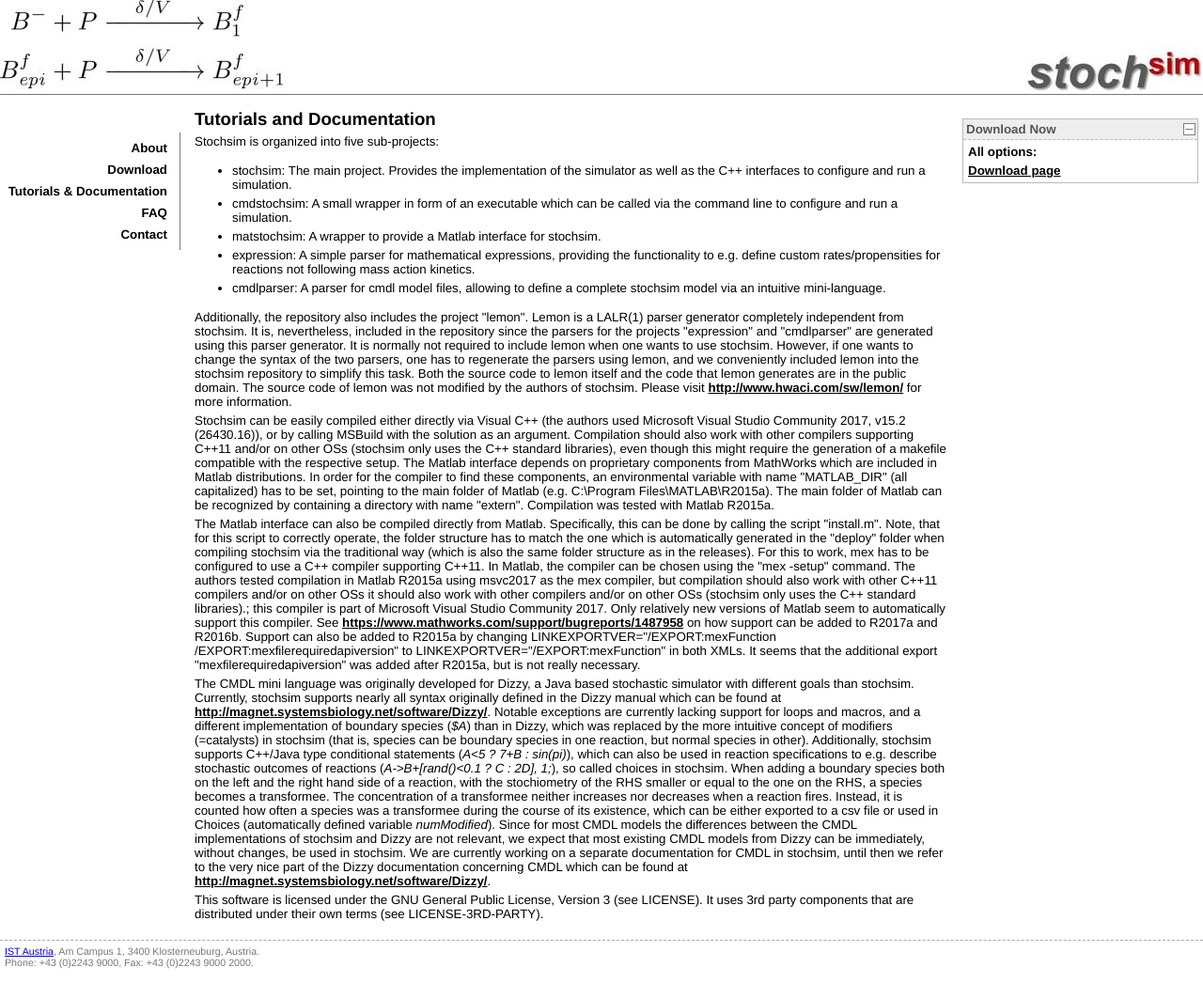
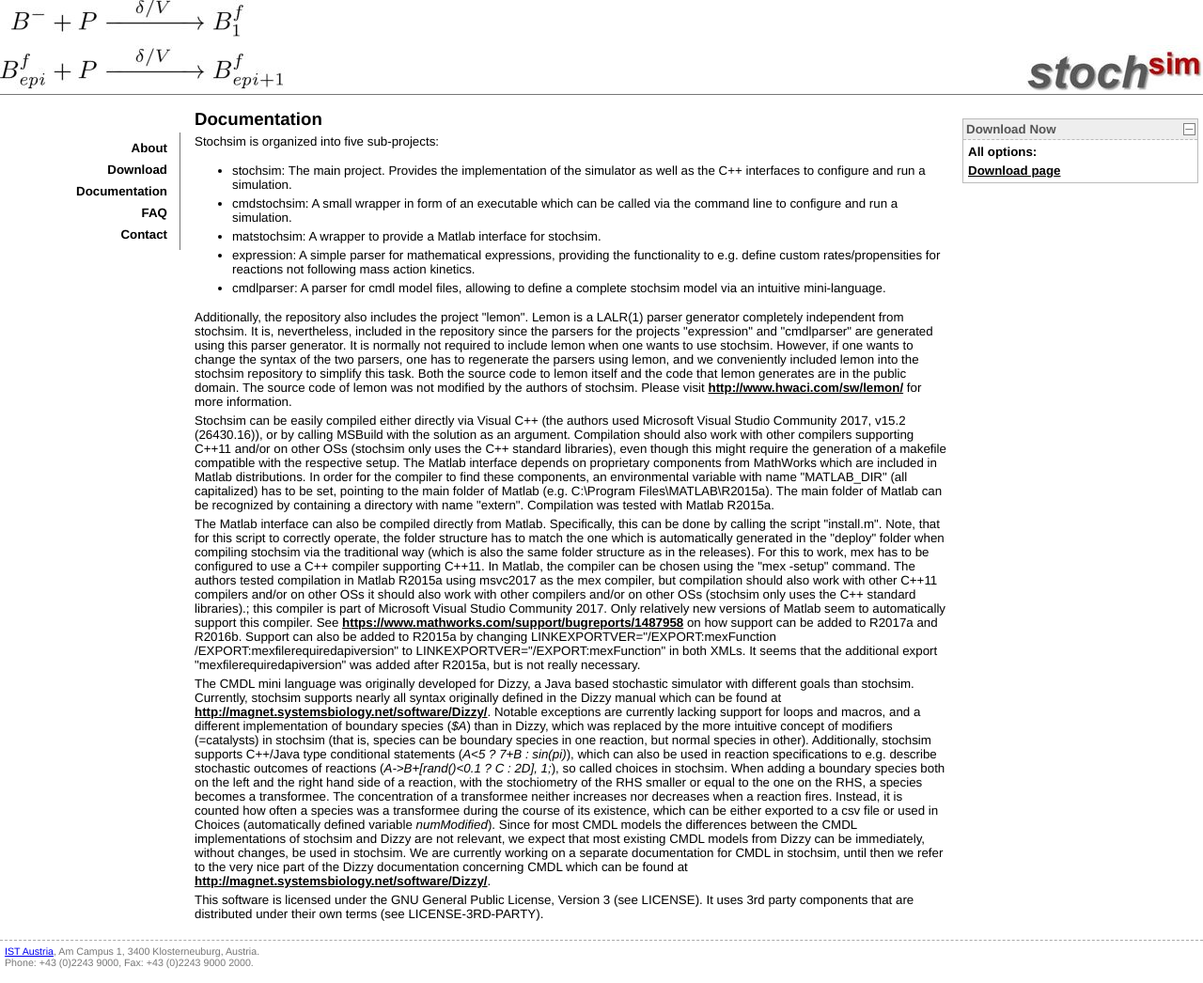
Before and after one commit to langmo/stochsim, a Jekyll site: the page built from documentation.html, in a window 1280 px wide. Shown: the whole page at 94% size. Built offline with Jekyll 4.4.1, drawn with Linux system fonts in a browser that asks for light colours.

Commit message:
small adjustments

```diff
--- a/_includes/left_column.html
+++ b/_includes/left_column.html
@@ -1,7 +1,7 @@
 <ul>
 	<li><a href="{{ site.github.url }}/index.html">About</a></li>
 	<li><a href="{{ site.github.url }}/download.html">Download</a></li>
-	<li><a href="{{ site.github.url }}/documentation.html">Tutorials & Documentation</a></li>
+	<li><a href="{{ site.github.url }}/documentation.html">Documentation</a></li>
 	<li><a href="{{ site.github.url }}/faq.html">FAQ</a></li>
 	<li><a href="{{ site.github.url }}/contact.html">Contact</a></li>
 </ul>
--- a/documentation.html
+++ b/documentation.html
@@ -1,6 +1,6 @@
 ---
 layout : layout
-title : Tutorials and Documentation
+title : Documentation
 ---
 <p>
 Stochsim is organized into five sub-projects:
```
